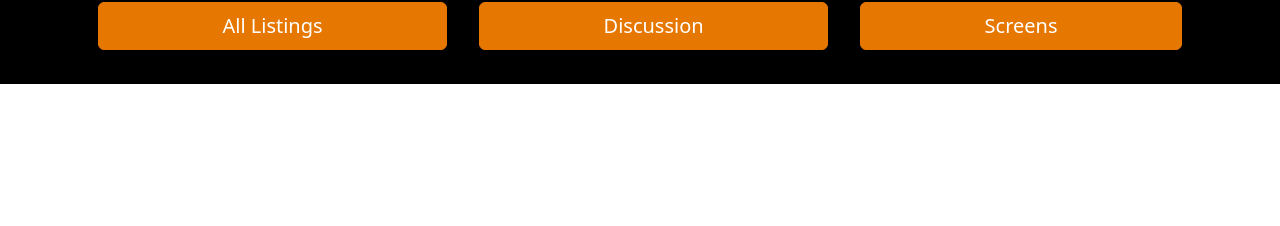
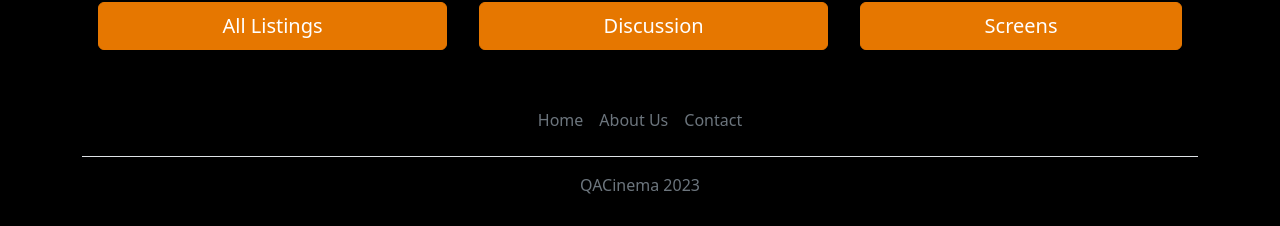
Before and after one commit to braym3/QA-Cinema, a React (Create React App) app in the folder cinema/final_project/: page / in a window 1280 px wide. Shown: the part 800-1026 px from the top of the page. Before the commit the page ends 884 px from the top, so only its background shows below. Built offline with nearby package versions, Linux system fonts and the light colour scheme; no server answers.

Commit message:
Added footer

```diff
--- a/cinema/final_project/src/App.js
+++ b/cinema/final_project/src/App.js
@@ -10,6 +10,7 @@ import About from "./Components/About/About";
 // import Contact from "./Components/Contact/Contact";
 import FindUs from "./Components/Info/FindUs";
 import PurchaseTickets from "./Components/Listings/PurchaseTickets";
+import Footer from "./Components/Footer/Footer";
 
 const App = () => {
   return (
@@ -28,6 +29,7 @@ const App = () => {
           <Route path="*" element={<Navigate to="/"/>} />
         </Routes>
       </div>
+      <Footer/>
     </>
   );
 };
--- /dev/null
+++ b/cinema/final_project/src/Components/Footer/Footer.jsx
@@ -0,0 +1,27 @@
+import React from 'react'
+import { Container } from 'react-bootstrap';
+
+const Footer = () => {
+    return(
+        <>
+            <Container>
+                <footer className='py-3 footer'>
+                    <ul className='nav justify-content-center border-bottom pb-3 mb-3'>
+                        <li className='nav-item'>
+                            <a href='/' className='nav-link px-2 text-muted'>Home</a>
+                        </li>
+                        <li className='nav-item'>
+                            <a href='/about' className='nav-link px-2 text-muted'>About Us</a>
+                        </li>
+                        <li className='nav-item'>
+                            <a href='/contact' className='nav-link px-2 text-muted'>Contact</a>
+                        </li>
+                    </ul>
+                    <p className='text-center text-muted'>QACinema 2023</p>
+                </footer>
+            </Container>
+        </>
+    );
+}
+
+export default Footer;
--- a/cinema/final_project/src/Components/Nav/Nav.css
+++ b/cinema/final_project/src/Components/Nav/Nav.css
@@ -40,3 +40,8 @@
 #brand{
   margin: 15px;
 }
+
+.result-item.active{
+  background-color: #e67700;
+  color: #e67700;
+}
--- a/cinema/final_project/src/Components/Nav/SearchBar/Search.jsx
+++ b/cinema/final_project/src/Components/Nav/SearchBar/Search.jsx
@@ -1,4 +1,4 @@
-import React, {useState, useEffect} from 'react'
+import React, {useState, useEffect} from 'react';
 import { ListGroup, Form } from 'react-bootstrap';
 import { getFilms } from '../../../ApiCalls';
 
@@ -12,27 +12,19 @@ const Search = () => {
         });
     }, []);
 
-    // const films = [
-    //     { name: "Shaun Of The Dead", Genre: "Horror, Comedy" },
-    //     { name: "Hot Fuzz", continent: "Comedy" },
-    //     { name: "Shrek", continent: "Family" },
-    //     { name: "Worlds End", continent: "Comedy" },
-    //     { name: "Silence Of The Lambs", continent: "Thriller" }
-    // ];
-
     const handleChange = (e) => {
         e.preventDefault();
         setSearchInput(e.target.value);
     };
 
     const displayResults = () => {
-        {if(searchInput.length > 0) {
+        if(searchInput.length > 0) {
             return(
                 filmData.filter(f => f?.title?.toLowerCase().startsWith(searchInput.toLowerCase())).map((film, i) => (
-                    <ListGroup.Item key={i} action href={"/purchasetickets/" + film._id}>{film.title}</ListGroup.Item>
+                    <ListGroup.Item key={i} action href={"/purchasetickets/" + film._id} className='result-item'>{film.title}</ListGroup.Item>
                 ))
             );
-        }};
+        };
     };
 
     return(
```
Also changed, not shown: cinema/final_project/src/Components/Footer/Footer.css (added).
